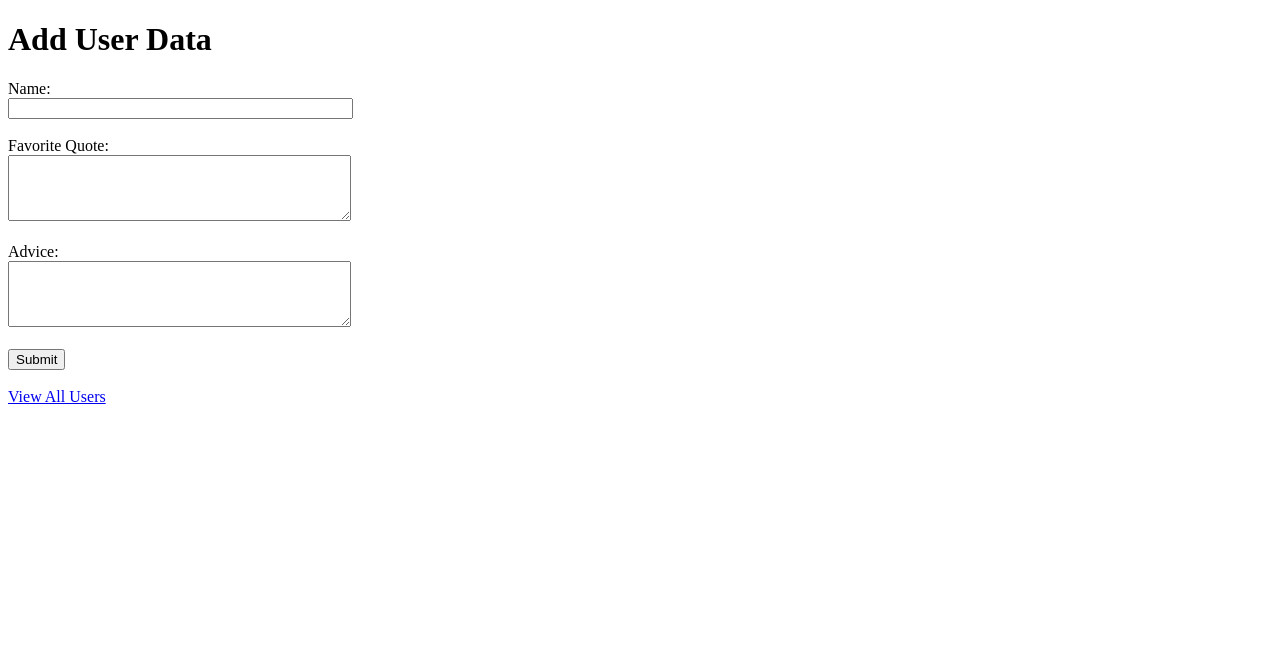
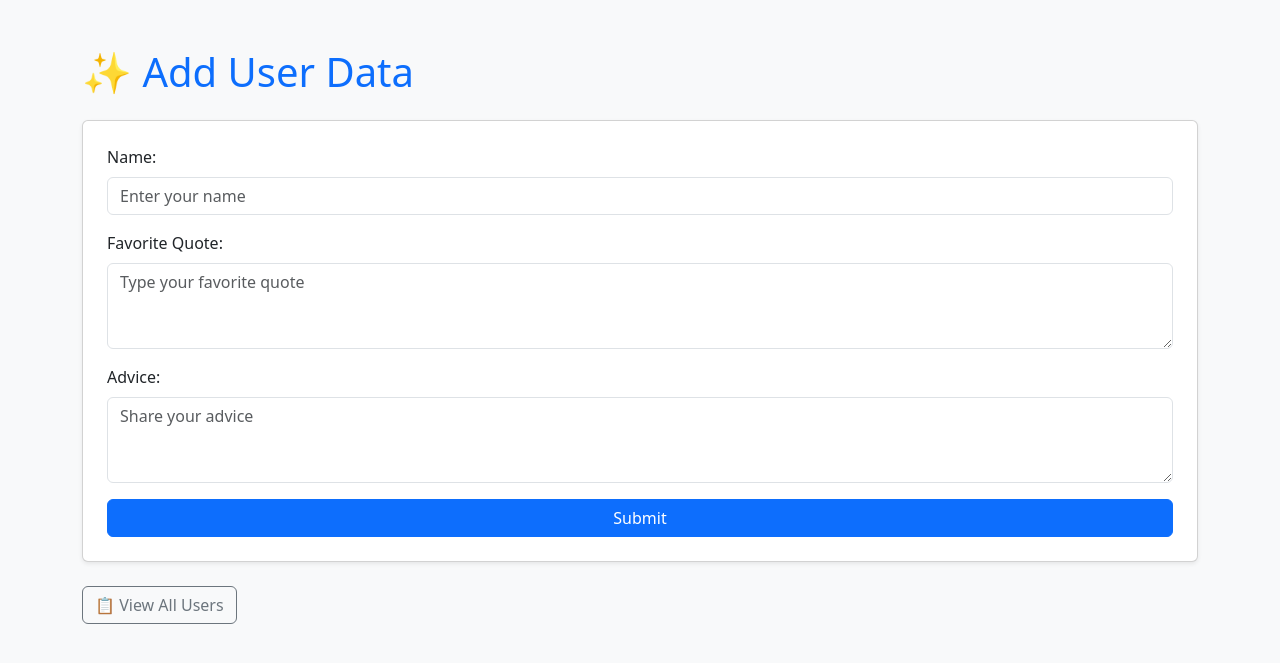
Before and after one commit to Sudalai29/Python-Web-Application, a Flask app: page / in a window 1280 px wide. Shown: the top 663 px of the page. Run offline with Flask 3, Linux system fonts and the light colour scheme; parts of the project's set-up code (start-up, migrations or seed data) failed here and were passed over; some libraries are stand-ins or nearby versions.

Commit message:
Update index.html

```diff
--- a/templates/index.html
+++ b/templates/index.html
@@ -2,34 +2,54 @@
 <html>
 <head>
     <title>Add User</title>
+    <!-- Bootstrap CSS -->
+    <link href="https://cdn.jsdelivr.net/npm/bootstrap@5.3.0/dist/css/bootstrap.min.css" rel="stylesheet">
 </head>
-<body>
-    <h1>Add User Data</h1>
+<body class="bg-light">
+
+<div class="container mt-5">
+    <h1 class="mb-4 text-primary">✨ Add User Data</h1>
 
     {% with messages = get_flashed_messages(with_categories=true) %}
       {% if messages %}
         {% for category, message in messages %}
-          <div class="flash {{ category }}">{{ message }}</div>
+          <div class="alert alert-{{ 'success' if category == 'success' else 'danger' }} alert-dismissible fade show" role="alert">
+            {{ message }}
+            <button type="button" class="btn-close" data-bs-dismiss="alert"></button>
+          </div>
         {% endfor %}
       {% endif %}
     {% endwith %}
 
-    <form method="POST" action="/">
-        {{ form.hidden_tag() }}  <!-- CSRF token -->
+    <div class="card shadow-sm p-4">
+        <form method="POST" action="/">
+            {{ form.hidden_tag() }}  <!-- CSRF token -->
 
-        <label for="username">Name:</label><br>
-        {{ form.username(size=40) }}<br><br>
+            <div class="mb-3">
+                <label for="username" class="form-label">Name:</label>
+                {{ form.username(class="form-control", placeholder="Enter your name") }}
+            </div>
 
-        <label for="quote">Favorite Quote:</label><br>
-        {{ form.quote(rows=4, cols=40) }}<br><br>
+            <div class="mb-3">
+                <label for="quote" class="form-label">Favorite Quote:</label>
+                {{ form.quote(class="form-control", rows=3, placeholder="Type your favorite quote") }}
+            </div>
 
-        <label for="advice">Advice:</label><br>
-        {{ form.advice(rows=4, cols=40) }}<br><br>
+            <div class="mb-3">
+                <label for="advice" class="form-label">Advice:</label>
+                {{ form.advice(class="form-control", rows=3, placeholder="Share your advice") }}
+            </div>
 
-        {{ form.submit() }}
-    </form>
+            <button type="submit" class="btn btn-primary w-100">{{ form.submit.label.text }}</button>
+        </form>
+    </div>
 
-    <br>
-    <a href="{{ url_for('output') }}">View All Users</a>
+    <div class="mt-4">
+        <a href="{{ url_for('output') }}" class="btn btn-outline-secondary">📋 View All Users</a>
+    </div>
+</div>
+
+<!-- Bootstrap JS -->
+<script src="https://cdn.jsdelivr.net/npm/bootstrap@5.3.0/dist/js/bootstrap.bundle.min.js"></script>
 </body>
 </html>
```
